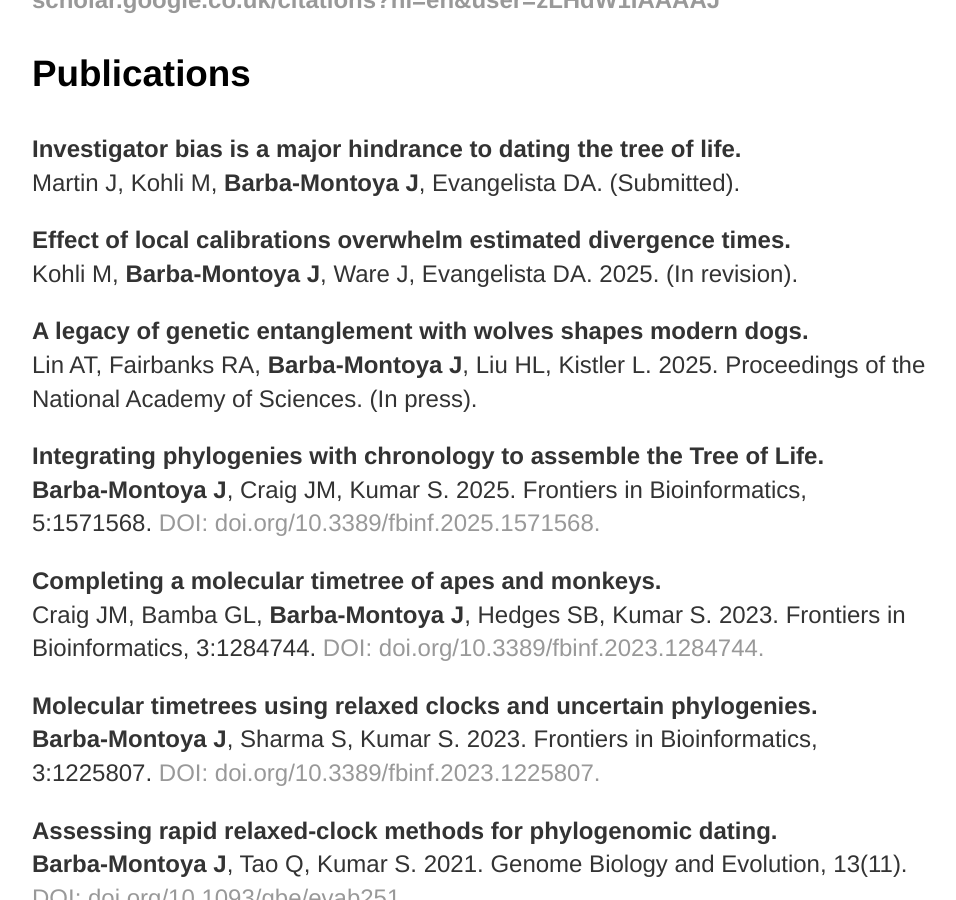
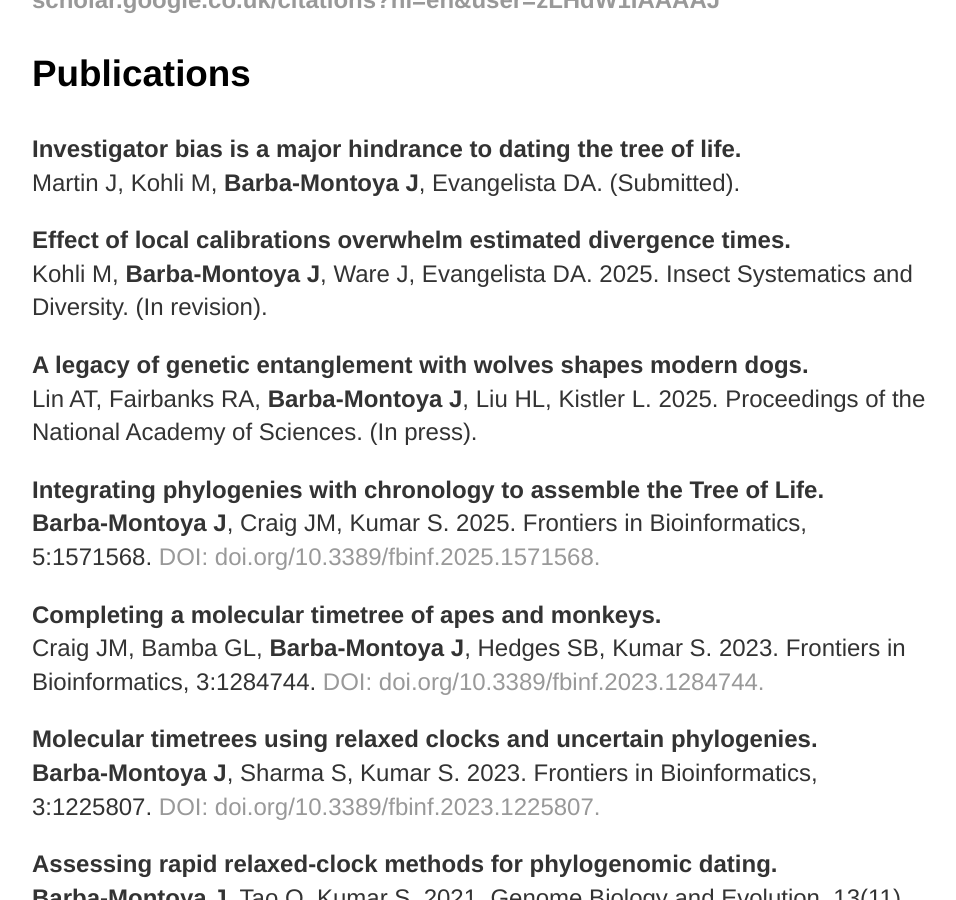
Before and after one commit to josebarbamontoya/josebarbamontoya.github.io, a Jekyll site: the page built from research/index.html, in a window 1280 px wide and 900 px high, scrolled down 561 px. Shown: the whole window, without its empty margins (160-1116 px from the left). Built offline with Jekyll 4.4.1, drawn with Linux system fonts in a browser that asks for light colours.

Commit message:
Update index.html

```diff
--- a/research/index.html
+++ b/research/index.html
@@ -15,7 +15,7 @@
 Martin J, Kohli M, <b>Barba-Montoya J</b>, Evangelista DA. (Submitted).</a>
 
 <p><b>Effect of local calibrations overwhelm estimated divergence times.</b><br>
-Kohli M, <b>Barba-Montoya J</b>, Ware J, Evangelista DA. 2025. (In revision).</a>
+Kohli M, <b>Barba-Montoya J</b>, Ware J, Evangelista DA. 2025. Insect Systematics and Diversity. (In revision).</a>
 
 <p><b>A legacy of genetic entanglement with wolves shapes modern dogs.</b><br>
 Lin AT, Fairbanks RA, <b>Barba-Montoya J</b>, Liu HL, Kistler L. 2025. Proceedings of the National Academy of Sciences. (In press).</a>
```
